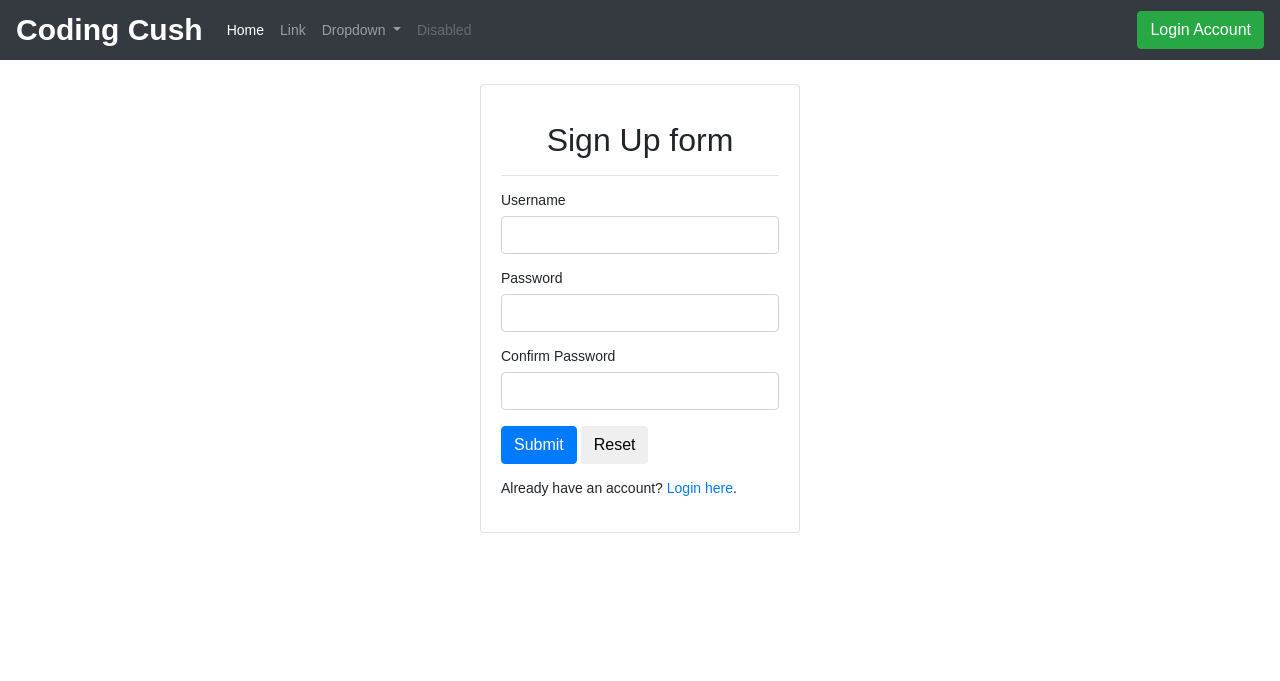
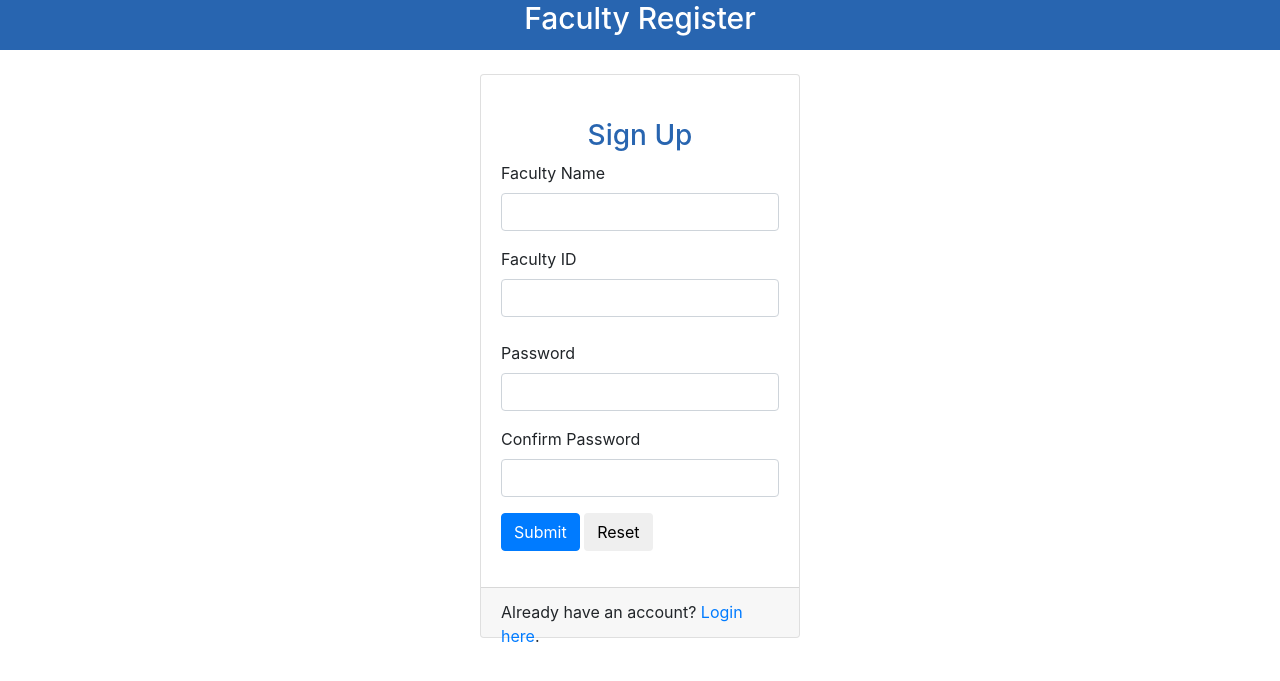
Before and after one commit to devzycon/VIT-Project-Management, a PHP site: page /register.php in a window 1280 px wide. Shown: the top 681 px of the page. Run offline with PHP 8.4, Linux system fonts and the light colour scheme; some libraries are stand-ins or nearby versions.

Commit message:
combined saravanas and pradys css to my code

```diff
--- a/register.php
+++ b/register.php
@@ -100,60 +100,69 @@ if($_SERVER["REQUEST_METHOD"] == "POST"){
     <title>Sign Up</title>
     <link rel="stylesheet" href="https://maxcdn.bootstrapcdn.com/bootstrap/4.0.0/css/bootstrap.min.css" integrity="sha384-Gn5384xqQ1aoWXA+058RXPxPg6fy4IWvTNh0E263XmFcJlSAwiGgFAW/dAiS6JXm" crossorigin="anonymous">
     <style type="text/css">
-        body{ font: 14px sans-serif; }
-        .wrapper{ width: 350px; padding: 20px; }
+
+        body
+        {
+
+        background-repeat: no-repeat;
+        background-size: 75%;
+        }
+      #heade{
+        background-color: #2865b0;
+        height: 50px !important;
+
+      }
+      #vit{
+        font-size: 30px;
+        font-style:
+      }
+
+      #faculty{
+        color: #2865b0;
+      }
+      #vit{
+        color: white;
+      }
+      #logo{
+        height: 50%;
+        width: 50%;
+      }
+      #log{
+        padding-top:20px;
+      }
     </style>
 </head>
 <body>
 
 <!-- navgation menu start  -->
-<nav class="navbar navbar-expand-lg navbar-dark bg-dark">
-  <a class="navbar-brand" href="#" style="font-size:30px;"><strong>Coding Cush</strong></a>
-  <button class="navbar-toggler" type="button" data-toggle="collapse" data-target="#navbarSupportedContent" aria-controls="navbarSupportedContent" aria-expanded="false" aria-label="Toggle navigation">
-    <span class="navbar-toggler-icon"></span>
-  </button>
+<div id="heade">
 
-  <div class="collapse navbar-collapse" id="navbarSupportedContent">
-    <ul class="navbar-nav mr-auto">
-      <li class="nav-item active">
-        <a class="nav-link" href="#">Home <span class="sr-only">(current)</span></a>
-      </li>
-      <li class="nav-item">
-        <a class="nav-link" href="#">Link</a>
-      </li>
-      <li class="nav-item dropdown">
-        <a class="nav-link dropdown-toggle" href="#" id="navbarDropdown" role="button" data-toggle="dropdown" aria-haspopup="true" aria-expanded="false">
-          Dropdown
-        </a>
-        <div class="dropdown-menu" aria-labelledby="navbarDropdown">
-          <a class="dropdown-item" href="#">Action</a>
-          <a class="dropdown-item" href="#">Another action</a>
-          <div class="dropdown-divider"></div>
-          <a class="dropdown-item" href="#">Something else here</a>
-        </div>
-      </li>
-      <li class="nav-item">
-        <a class="nav-link disabled" href="#">Disabled</a>
-      </li>
-    </ul>
-    <form class="form-inline my-2 my-lg-0">
-      <a href="login.php"class="btn btn-success my-2 my-sm-0" type="submit">Login Account</a>
-    </form>
-  </div>
-</nav>
+  <center>
+    <h1 id="vit">Faculty Register</h1>
+    </center>
+</div>
 <!-- navigation menu end  -->
 
 <div class="container my-4">
 <div class="card mx-auto" style="width: 20rem;"><br>
 <div class="card-body">
-<h2 style="text-align:center">Sign Up form</h2>
-<hr>
+<center>
+  <h3 id="faculty">Sign Up<h3>
+    </center>
         <form action="<?php echo htmlspecialchars($_SERVER["PHP_SELF"]); ?>" method="post">
 
             <div class="form-group <?php echo (!empty($username_err)) ? 'has-error' : ''; ?>">
-                <label>Username</label>
+                <div class="form-group <?php echo (!empty($username_err)) ? 'has-error' : ''; ?>">
+                <label>Faculty Name</label>
                 <input type="text" name="username" class="form-control" value="<?php echo $username; ?>">
                 <span class="help-block"><?php echo $username_err; ?></span>
+            </div>
+                <span class="help-block"><?php echo $username_err; ?></span>
+            </div>
+            <div>
+                 <label>Faculty ID</label>
+                <input type="text" name="userid" class="form-control" >
+                <br>
             </div>
             <div class="form-group <?php echo (!empty($password_err)) ? 'has-error' : ''; ?>">
                 <label>Password</label>
@@ -169,10 +178,16 @@ if($_SERVER["REQUEST_METHOD"] == "POST"){
                 <input type="submit" class="btn btn-primary" value="Submit">
                 <input type="reset" class="btn btn-default" value="Reset">
             </div>
-            <p>Already have an account? <a href="login.php">Login here</a>.</p>
+
         </form>
+
     </div>
+    <div class="card-footer" style="height: 50px;"> Already have an account? <a href="login.php">Login here</a>.</div>
+
 </div>
+<!-- <center>
+<img src='C.png' id="logo">
+    </center> -->
     <script src="https://code.jquery.com/jquery-3.2.1.slim.min.js" integrity="sha384-KJ3o2DKtIkvYIK3UENzmM7KCkRr/rE9/Qpg6aAZGJwFDMVNA/GpGFF93hXpG5KkN" crossorigin="anonymous"></script>
 <script src="https://cdnjs.cloudflare.com/ajax/libs/popper.js/1.12.9/umd/popper.min.js" integrity="sha384-ApNbgh9B+Y1QKtv3Rn7W3mgPxhU9K/ScQsAP7hUibX39j7fakFPskvXusvfa0b4Q" crossorigin="anonymous"></script>
 <script src="https://maxcdn.bootstrapcdn.com/bootstrap/4.0.0/js/bootstrap.min.js" integrity="sha384-JZR6Spejh4U02d8jOt6vLEHfe/JQGiRRSQQxSfFWpi1MquVdAyjUar5+76PVCmYl" crossorigin="anonymous"></script>
```
Also changed, not shown: login.php (+52 -41 lines).
